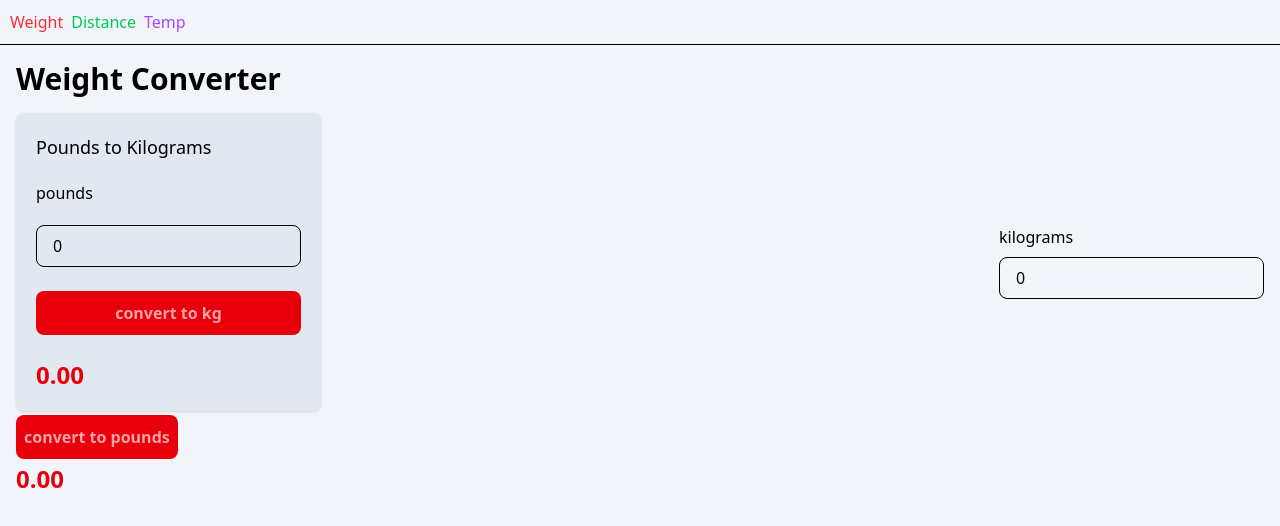
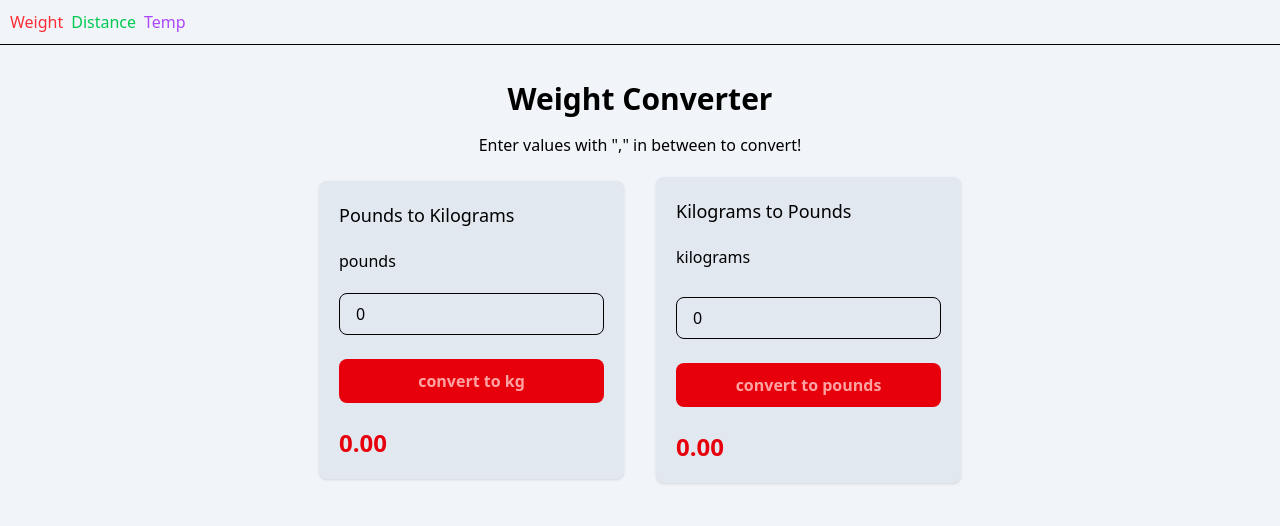
Before and after one commit to Narnar-the-Rat-Girl/grouppro1webdev2, a plain HTML site: page weight.html in a window 1280 px wide. Drawn offline with nearby package versions, Linux system fonts and the light colour scheme.

Commit message:
put kilo to punds in a card

```diff
--- a/weight.html
+++ b/weight.html
@@ -26,8 +26,12 @@
       </nav>
     </header>
     <main class="container mx-auto p-4 ">
+      <div class = "flex items-center justify-center flex-col p-5">
         <h1 class="font-bold mb-4 text-3xl">Weight Converter</h1>
-      <div class = "flex items-center justify-between">
+        <p>Enter values with "," in between to convert!</p>
+      </div>
+
+      <div class = "flex items-center justify-center gap-8">
 
         <!-- pounds to kg card -->
         <div class="bg-slate-200 flex flex-col p-5 gap-5 rounded-lg shadow">
@@ -51,32 +55,30 @@
               </p>
         </div>
 
-
-      <div>
+        <!-- kilograms to pounds -->
+        <div class="bg-slate-200 flex flex-col p-5 gap-5 rounded-lg shadow">
+          <h2 class="font-medium text-lg">Kilograms to Pounds</h2>
           <label for="kg-input" class="block mb-2">kilograms</label>
           <input
                 id="kg-input"
                 type="string"
                 value="0"
                 class="rounded-lg border px-4 py-2 text-slate-900-500"/>
-      </div>
-      </div>
-      <div class = "flex items-center justify-between">
 
                 <button
                     id="pounds-button"
-            class=" mt-1 rounded-lg bg-red-600 px-2 py-2.5 font-semibold text-red-300 hover:bg-red-700 cursor-pointer"
-          >
+                    class=" mt-1 rounded-lg bg-red-600 px-2 py-2.5 font-semibold text-red-300 hover:bg-red-700 cursor-pointer">
                     convert to pounds
                 </button>
-
-      </div>
                 <p
                 id="weight-result"
-              class="text-2xl font-bold text-red-600 mt-1"
-            >
+                class="text-2xl font-bold text-red-600 mt-1">
                 0.00
               </p>
+          </div>
+       </div>
+
+
 
 
 
```
Lines whose indentation alone changed are shown as unchanged.
